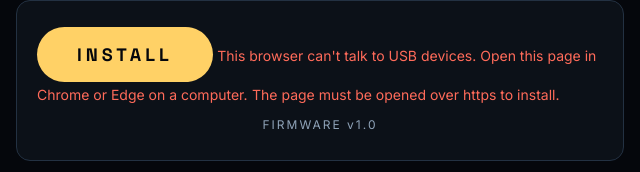
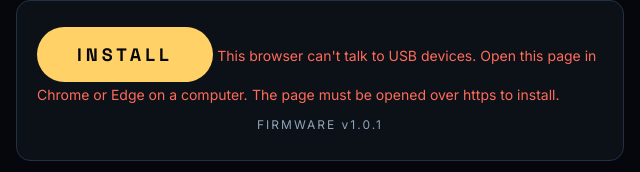
Before and after one commit to anakin130013/ShadowFleetGame, a plain HTML site: page index.html in a window 1280 px wide. Shown: the part 390-562 px from the top of the page, 320-960 px from the left. Drawn offline with Linux system fonts and the light colour scheme.

Commit message:
Web installer v1.0.1
Co-Authored-By: Claude Opus 5.5 <noreply@anthropic.com>

```diff
--- a/index.html
+++ b/index.html
@@ -46,7 +46,7 @@
       <span slot="unsupported" class="warn">This browser can't talk to USB devices. Open this page in Chrome or Edge on a computer.</span>
       <span slot="not-allowed" class="warn">The page must be opened over https to install.</span>
     </esp-web-install-button>
-    <span class="ver">FIRMWARE v1.0</span>
+    <span class="ver">FIRMWARE v1.0.1</span>
   </div>
 
   <div class="card">
```
Also changed, not shown: manifest.json, 1 other file.
